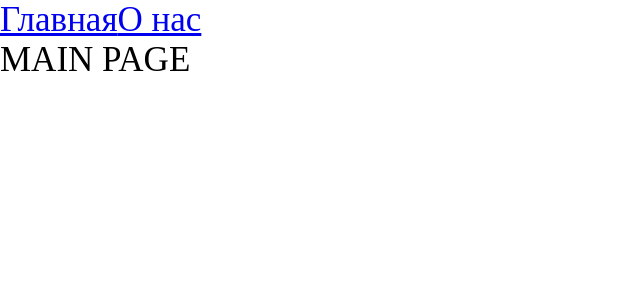
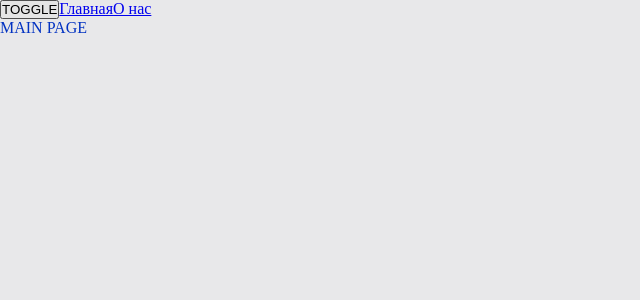
Before and after one commit to ArtemKuznetzov/Advanced-frontend-features, a React app: page / in a window 1280 px wide. Shown: the top 300 px of the page, without its empty margins (0-640 px from the left). Built offline with nearby package versions, Linux system fonts and the light colour scheme.

Commit message:
1.7 add css global variables, add useTheme hook

```diff
--- a/src/App.tsx
+++ b/src/App.tsx
@@ -1,15 +1,17 @@
-import React, {Suspense} from 'react';
-import Counter from "./components/Counter";
-import './index.scss'
+import React, {Suspense, useContext, useState} from 'react';
+import './styles/index.scss'
 import {Routes, Route, Link} from 'react-router-dom'
-import AboutPage from "./pages/AboutPage/AboutPage";
-import MainPage from "./pages/MainPage/MainPage";
 import {AboutPageAsync} from "./pages/AboutPage/AboutPage.async";
 import {MainPageAsync} from "./pages/MainPage/MainPage.async";
+import {THEME, ThemeContext} from "./theme/ThemeContext";
+import {useTheme} from "./theme/useTheme";
 
 const App = () => {
+    const {theme, toggleTheme} = useTheme()
+
     return (
-        <div className='app'>
+        <div className={`app ${theme}`}>
+            <button onClick={toggleTheme}>TOGGLE</button>
             <Link to={'/'}>Главная</Link>
             <Link to={'/about'}>О нас</Link>
             <Suspense fallback={<div>Loading...</div>}>
--- a/src/index.tsx
+++ b/src/index.tsx
@@ -3,10 +3,13 @@ import {render} from "react-dom";
 import Counter from "./components/Counter";
 import App from "./App";
 import {BrowserRouter} from "react-router-dom";
+import ThemeProvider from "./theme/ThemeProvider";
 
 render(
     <BrowserRouter>
+        <ThemeProvider>
             <App />
+        </ThemeProvider>
     </BrowserRouter>,
     document.getElementById('root')
 )
--- /dev/null
+++ b/src/styles/index.scss
@@ -0,0 +1,13 @@
+@import 'reset';
+@import 'variables/global';
+@import "themes/normal";
+@import "themes/dark";
+
+.app {
+  font-size: var(--font-m);
+
+  background: var(--bg-color);
+  color: var(--primary-color);
+
+  min-height: 100vh;
+}
--- a/src/index.scss
+++ b/src/styles/reset.scss
@@ -4,6 +4,9 @@
   box-sizing: border-box;
 }
 
-.app {
-  font-size: 35px;
+input,
+button,
+textarea,
+select {
+  margin: 0;
 }
--- /dev/null
+++ b/src/styles/themes/dark.scss
@@ -0,0 +1,6 @@
+.app.dark {
+  --bg-color: #0e0e75;
+
+  --primary-color: #049604;
+  --secondary-color: #04ff04;
+}
--- /dev/null
+++ b/src/styles/themes/normal.scss
@@ -0,0 +1,6 @@
+.app.light {
+    --bg-color: #e8e8ea;
+
+    --primary-color: #0232c2;
+    --secondary-color: #0449e0;
+}
--- /dev/null
+++ b/src/styles/variables/global.scss
@@ -0,0 +1,11 @@
+:root {
+  --font-family-main: Consolas, 'Times New Roman', Serif;
+
+  --font-size-m: 16px;
+  --font-line-m: 24px;
+  --font-m: var(--font-size-m) / var(--font-line-m) var(--font-family-main);
+
+  --font-size-l: 24px;
+  --font-line-l: 32px;
+  --font-l: var(--font-size-l) / var(--font-line-l) var(--font-family-main);
+}
--- /dev/null
+++ b/src/theme/ThemeContext.ts
@@ -0,0 +1,15 @@
+import {createContext} from "react";
+
+export enum THEME {
+    LIGHT = 'light',
+    DARK = 'dark'
+}
+
+export interface ThemeContextProps {
+    theme?: THEME
+    setTheme?: (theme: THEME) => void
+}
+
+export const ThemeContext = createContext<ThemeContextProps>({})
+
+export const LOCAL_STORAGE_THEME_KEY = 'theme'
--- /dev/null
+++ b/src/theme/ThemeProvider.tsx
@@ -0,0 +1,20 @@
+import React, {FC, useMemo, useState} from 'react';
+import {LOCAL_STORAGE_THEME_KEY, THEME, ThemeContext} from "./ThemeContext";
+
+const defaultTheme = localStorage.getItem(LOCAL_STORAGE_THEME_KEY) as THEME || THEME.LIGHT
+
+const ThemeProvider: FC = ({children}) => {
+    const [theme, setTheme] = useState(defaultTheme)
+
+    // useMemo т.к. на каждый рендер компонент будет создаваться новый объект (инициализироваться заново)
+    // объект каждый раз будет новым, ссылка на него будет новой
+    const defaultProps = useMemo(() =>
+        ({theme, setTheme}), [theme])
+    return (
+        <ThemeContext.Provider value={defaultProps}>
+            {children}
+        </ThemeContext.Provider>
+    );
+};
+
+export default ThemeProvider;
--- /dev/null
+++ b/src/theme/useTheme.ts
@@ -0,0 +1,22 @@
+import {LOCAL_STORAGE_THEME_KEY, THEME, ThemeContext} from "./ThemeContext";
+import {useContext} from "react";
+
+interface useThemeResult {
+    toggleTheme: () => void
+    theme: THEME
+}
+
+export function useTheme(): useThemeResult {
+    const {theme, setTheme} = useContext(ThemeContext)
+
+    const toggleTheme = () => {
+        const newTHeme = theme === THEME.LIGHT ? THEME.DARK : THEME.LIGHT
+        setTheme(newTHeme)
+        localStorage.setItem(LOCAL_STORAGE_THEME_KEY, newTHeme)
+    }
+
+    return {
+        theme,
+        toggleTheme
+    }
+}
```
